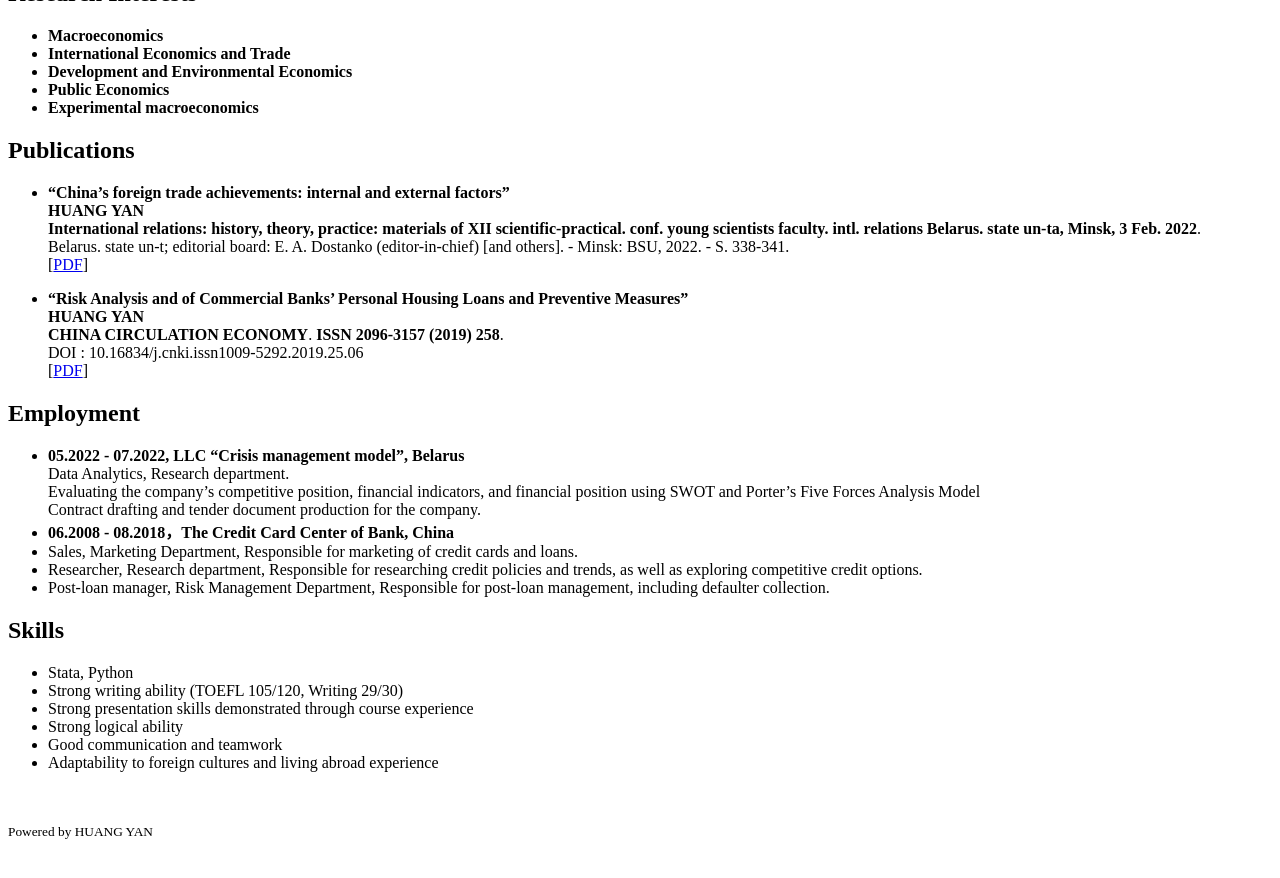
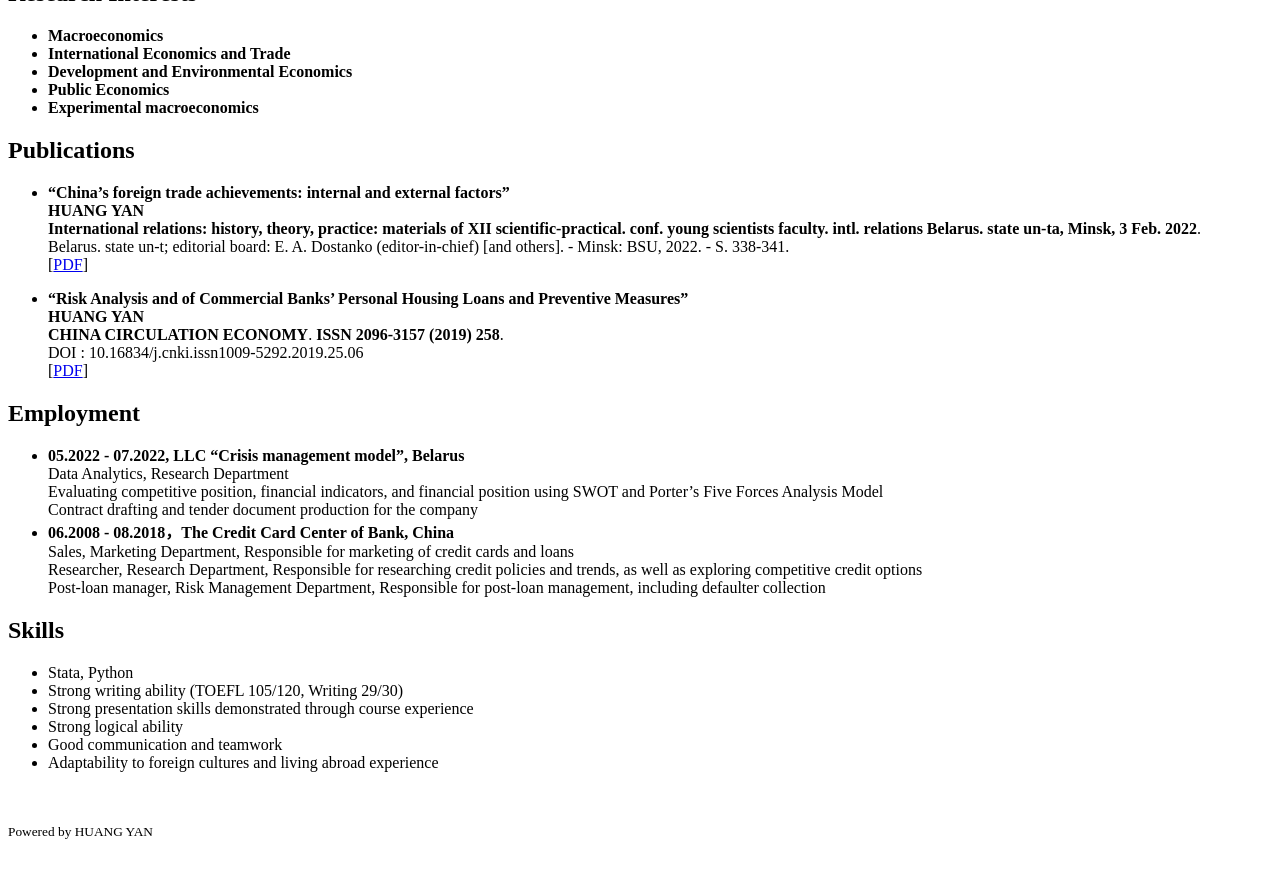
Before and after one commit to huangyan211/HuangYan, a Jekyll site: the page built from index.md, in a window 1280 px wide and 900 px high, scrolled down 3087 px. Shown: the top 878 px of the window. Built offline with Jekyll 4.4.1, drawn with Linux system fonts in a browser that asks for light colours; nearby versions of some CDN libraries; a style sheet for code colours, icons or effects is not loaded; our own code applies the rules of GitHub Pages for plain Markdown files.

Commit message:
Update index.md

```diff
--- a/index.md
+++ b/index.md
@@ -51,15 +51,18 @@ University of Chinese Academy of Social Sciences, Beijing, China**
 ## Employment
 - **05.2022 - 07.2022, LLC “Crisis management model”, Belarus**
   <br>
-  Data Analytics, Research department.
+  Data Analytics, Research Department
   <br>
-  Evaluating the company's competitive position, financial indicators, and financial position using SWOT and Porter's Five Forces Analysis Model
+  Evaluating competitive position, financial indicators, and financial position using SWOT and Porter's Five Forces Analysis Model
   <br>
-  Contract drafting and tender document production for the company.
+  Contract drafting and tender document production for the company
 - **06.2008 - 08.2018，The Credit Card Center of Bank, China**
-- Sales, Marketing Department, Responsible for marketing of credit cards and loans.
-- Researcher, Research department, Responsible for researching credit policies and trends, as well as exploring competitive credit options.
-- Post-loan manager, Risk Management Department, Responsible for post-loan management, including defaulter collection.
+  <br>
+  Sales, Marketing Department, Responsible for marketing of credit cards and loans
+  <br>
+  Researcher, Research Department, Responsible for researching credit policies and trends, as well as exploring competitive credit options
+  <br>
+  Post-loan manager, Risk Management Department, Responsible for post-loan management, including defaulter collection
 
 ## Skills
 - Stata, Python
```
